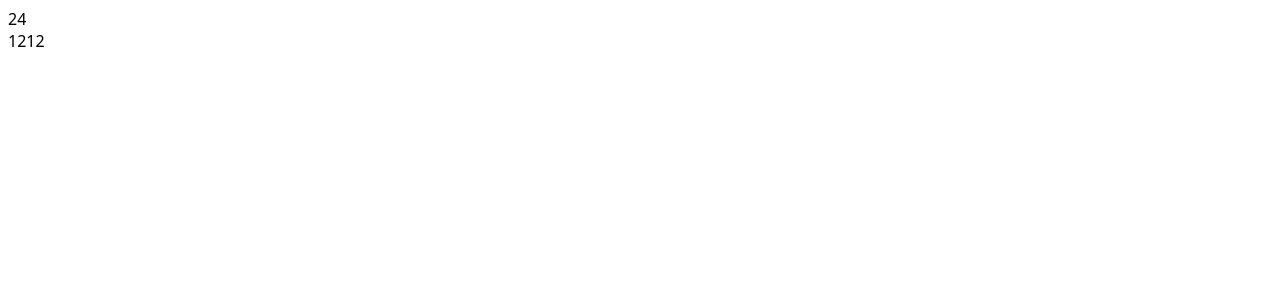
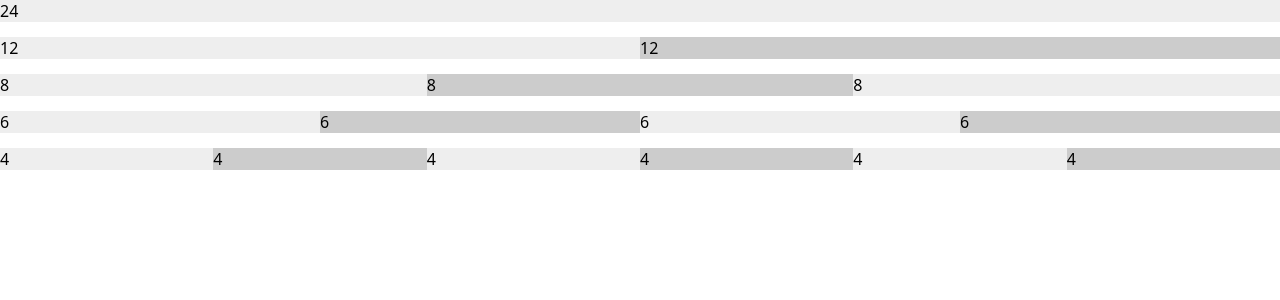
Before and after one commit to liulongbin1314/vue3-ui-library, a Vue app in the folder examples/: page / in a window 1280 px wide. Shown: the top 300 px of the page. Built offline with nearby package versions, Linux system fonts and the light colour scheme.

Commit message:
设置col的百分比宽度

```diff
--- a/examples/src/components/GridTest.vue
+++ b/examples/src/components/GridTest.vue
@@ -9,8 +9,42 @@
     <a-col :span="12">12</a-col>
     <a-col :span="12">12</a-col>
   </a-row>
+
+  <a-row>
+    <a-col :span="8">8</a-col>
+    <a-col :span="8">8</a-col>
+    <a-col :span="8">8</a-col>
+  </a-row>
+
+  <a-row>
+    <a-col :span="6">6</a-col>
+    <a-col :span="6">6</a-col>
+    <a-col :span="6">6</a-col>
+    <a-col :span="6">6</a-col>
+  </a-row>
+
+  <a-row>
+    <a-col :span="4">4</a-col>
+    <a-col :span="4">4</a-col>
+    <a-col :span="4">4</a-col>
+    <a-col :span="4">4</a-col>
+    <a-col :span="4">4</a-col>
+    <a-col :span="4">4</a-col>
+  </a-row>
 </template>
 
 <script setup></script>
 
-<style scoped></style>
+<style scoped>
+.a-row {
+  margin-bottom: 15px;
+}
+
+.a-col {
+  background-color: #ccc;
+
+  &:nth-child(odd) {
+    background-color: #eee;
+  }
+}
+</style>
--- a/examples/src/style.css
+++ b/examples/src/style.css
@@ -1,3 +1,9 @@
+html,
+body {
+  padding: 0;
+  margin: 0;
+}
+
 .row-gap {
   display: flex;
   gap: 0 10px;
--- a/packages/theme/src/col.scss
+++ b/packages/theme/src/col.scss
@@ -1,6 +1,15 @@
 @use './common/mixins.scss';
+@use 'sass:math';
 
 @include mixins.b(col) {
   display: block;
   min-height: 1px;
 }
+
+@for $i from 1 through 24 {
+  .a-col-#{$i} {
+    $value: math.div($i, 24) * 100 * 1%;
+    width: $value;
+    flex: 0 0 $value;
+  }
+}
```
